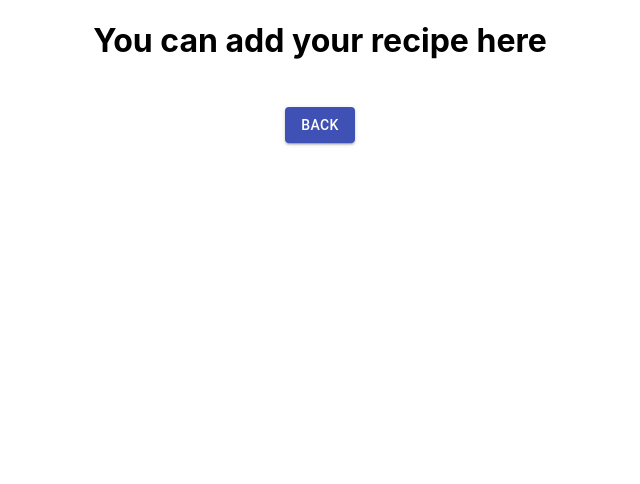
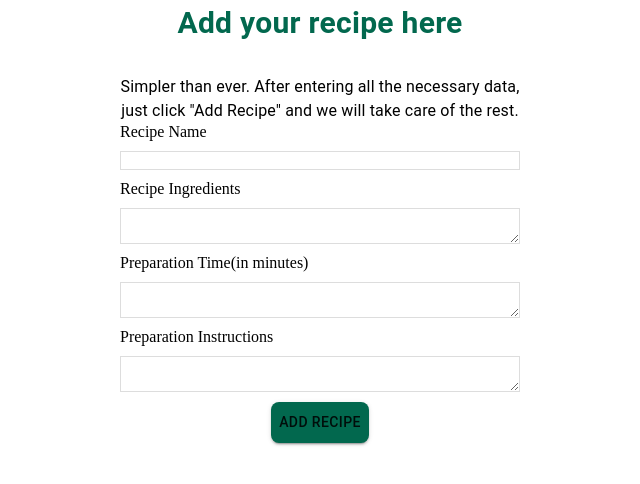
Before and after one commit to bbiancadenisa/TasteWorld, a React (Create React App) app in the folder taste-world/: page /add-recipe in a window 1280 px wide. Shown: the top 484 px of the page, without its empty margins (320-960 px from the left). Built offline with nearby package versions, Linux system fonts and the light colour scheme.

Commit message:
feat: add add recipe form

```diff
--- a/taste-world/src/add-recipe.js
+++ b/taste-world/src/add-recipe.js
@@ -1,14 +1,103 @@
 import Button from '@material-ui/core/Button';
 import Typography from '@material-ui/core/Typography';
 import { Link } from 'react-router-dom';
+import TextField from '@material-ui/core/TextField';
+import FormControlLabel from '@material-ui/core/FormControlLabel';
+import Grid from '@material-ui/core/Grid';
+import { makeStyles } from '@material-ui/core/styles';
+import CssBaseline from '@material-ui/core/CssBaseline';
+import Box from '@material-ui/core/Box';
+import { useState } from 'react';
+import axios from 'axios';
+import { useHistory } from "react-router-dom";
+
+const useStyles = makeStyles((theme) => ({
+    header: {
+        fontSize: "30px",
+        marginBottom: "30px",
+        color: "rgb(2, 104, 78)",
+        fontWeight:"bold"
+    },
+
+}));
+
+
+const sleep = ms => new Promise(resolve => setTimeout(resolve, ms))
 
 function AddRecipe() {
 
-    return(
+    const classes = useStyles();
+
+    const [recipeName, setRecipeName] = useState('');
+    const [ingredients, setIngredients] = useState('');
+    const [prepTime, setPrepTime] = useState('');
+    const [prepInstructions, setPrepInstructions] = useState('');
+    const [error,setError] = useState();
+    const [success, setSuccess] = useState();
+
+    const history = useHistory();
+
+    const onSubmit = async (event) => {
+        event.preventDefault();
+        const payload = {
+            title: recipeName,
+            ingredients: ingredients,
+            prepTime: prepTime,
+            prepInstructions: prepInstructions
+        }
+        try {
+
+            let res = await axios.post('http://localhost:3001/add-recipe', payload)
+            setSuccess("Recipe added successfully!");
+            await sleep(3000);
+            history.push("/menu");
+            console.log(res);
+        } catch (e) {
+            console.log(e);
+            setError(e);
+        }
+    }
+
+    return (
         <div className="add-recipe">
-            <h1>You can add your recipe here</h1>
-            <Link to="/menu"><Button variant="contained" color="primary" style={{ margin: "25px" }}>Back</Button></Link>
+            <Typography content="h1"  className={classes.header}>Add your recipe
+                here</Typography>
+            <Typography component="p">Simpler than ever. After entering all the necessary data, just click "Add Recipe" and we will take care of the rest.</Typography>
+            <form onSubmit={onSubmit}>
+                <label>Recipe Name</label>
+                <input
+                    type="text"
+                    required
+                    value={recipeName}
+                    onChange={(e) => setRecipeName(e.target.value)}
+                />
+
+                <label>Recipe Ingredients</label>
+                <textarea
+                    required
+                    value={ingredients}
+                    onChange={(e) => setIngredients(e.target.value)}
+                ></textarea>
+
+                <label>Preparation Time(in minutes)</label>
+                <textarea
+                    required
+                    value={prepTime}
+                    onChange={(e) => setPrepTime(e.target.value)}
+                ></textarea>
+
+                <label>Preparation Instructions</label>
+                <textarea
+                    required
+                    value={prepInstructions}
+                    onChange={(e) => setPrepInstructions(e.target.value)}
+                ></textarea>
+                {error && <Typography style={{color: "red"}} >Eroare la trimiterea formularului!</Typography>}
+                {success && <Typography style={{color: "green"}}>{success}</Typography>}
+                <Button variant="contained" type="submit">Add Recipe</Button>
+            </form>
         </div>
+
     );
 }
 
--- a/taste-world/src/index.css
+++ b/taste-world/src/index.css
@@ -1,6 +1,6 @@
 body {
   margin: 0;
-  font-family: -apple-system, BlinkMacSystemFont, 'Segoe UI', 'Roboto', 'Oxygen',
+  font-family: -apple-system, BlinkMacSystemFont, 'Helvetica' 'Segoe UI', 'Roboto', 'Oxygen',
     'Ubuntu', 'Cantarell', 'Fira Sans', 'Droid Sans', 'Helvetica Neue',
     sans-serif;
   -webkit-font-smoothing: antialiased;
@@ -11,3 +11,31 @@ code {
   font-family: source-code-pro, Menlo, Monaco, Consolas, 'Courier New',
     monospace;
 }
+
+.add-recipe{
+  max-width: 400px;
+  margin: 0 auto;
+  text-align: center;
+}
+
+.add-recipe label {
+  text-align: left;
+  display: block;
+}
+
+.add-recipe input, .add-recipe textarea{
+  width: 100%;
+  padding: 6px 10 px;
+  margin: 10px 0;
+  border: 1px solid #ddd;
+  box-sizing:border-box;
+  display: block;
+}
+
+.add-recipe button {
+  border: 0;
+  padding: 8px;
+  border-radius: 8px;
+  cursor: pointer;
+  background-color: rgb(2, 104, 78);
+}
--- a/taste-world/src/menu.js
+++ b/taste-world/src/menu.js
@@ -16,7 +16,7 @@ function Menu() {
             <Typography component='h1'>
                 This is the menu
             </Typography>
-            <Link to="/recipe-list"><Button variant="contained" color="primary" style={{ margin: "25px" }}>Go to List</Button></Link>
+            <Link to="/recipe-list"><Button variant="contained" color="primary"  style={{ margin: "25px" }}>Go to List</Button></Link>
             <Link to="/add-recipe"><Button variant="contained" color="primary">Add Recipe</Button></Link>
         </div>
     );
--- a/taste-world/src/recipe-list.js
+++ b/taste-world/src/recipe-list.js
@@ -1,28 +1,72 @@
-import { useState } from 'react';
+import { useState, useEffect } from 'react';
 import Button from '@material-ui/core/Button';
 import Typography from '@material-ui/core/Typography';
 import { Link } from 'react-router-dom';
+import axios from 'axios';
+import Modal from '@material-ui/core/Modal';
+
 
 function RecipeList() {
-    const [recipes, setRecipes] = useState([
-    {name: 'pancakes', ingredients:'milk, eggs', id: 1},
-    {name: 'pancakes', ingredients:'milk, eggs', id: 2},
-    {name: 'pancakes', ingredients:'milk, eggs', id: 3}
-    ]);
 
-    return(
+    const [recipesList, setRecipesList] = useState(null);
+    const [open,setOpen] = useState(false)
+    console.log(recipesList)
+
+    useEffect(async () => {
+        const result = await axios({
+            url: `http://localhost:3001/all-recipes`,
+            method: "GET"
+        })
+        setRecipesList(result.data);
+    }, [])
+
+    // useEffect(async () => {
+    //     const result = await axios({
+    //         url: `http://localhost:3001/all-recipes${id}`,
+    //         method: "GET"
+    //     })
+    //     setRecipesList(result.data);
+    // }, [open])
+
+    // const openModal = (recipe) => {
+    //     alert("Reteta");
+    // }
+
+
+
+    const handleOpen = () => {
+        setOpen(true);
+      };
+
+      const handleClose = () => {
+        setOpen(false);
+      };
+
+    if (!recipesList) {
+        return <div></div>
+    } else {
+        return (
             <div className="recipe-list">
                 <h1>This is the recipe-list</h1>
-            {recipes.map((recipe) => (
+                {recipesList.map((recipe) => (
                     <div className="recipe-preview" key={recipe.id}>
-                    <h2>{recipe.name}</h2>
+                        <h2>{recipe.title}</h2>
                         <p>{recipe.ingredients}</p>
-
+                        <Button onClick={handleOpen}>Modal</Button>
                     </div>
                 ))}
+                <Modal
+                    open={open}
+                    onClose={handleClose}
+                    aria-labelledby="simple-modal-title"
+                    aria-describedby="simple-modal-description"
+                >
+                    <p>Hello</p>
+                </Modal>
                 <Link to="/menu"><Button variant="contained" color="primary" style={{ margin: "25px" }}>Back</Button></Link>
             </div>
         );
     }
+}
 
 export default RecipeList;
```
Also changed, not shown: 1 other file (tests, documents, lock files or other folders). Lines whose indentation alone changed are shown as unchanged.
